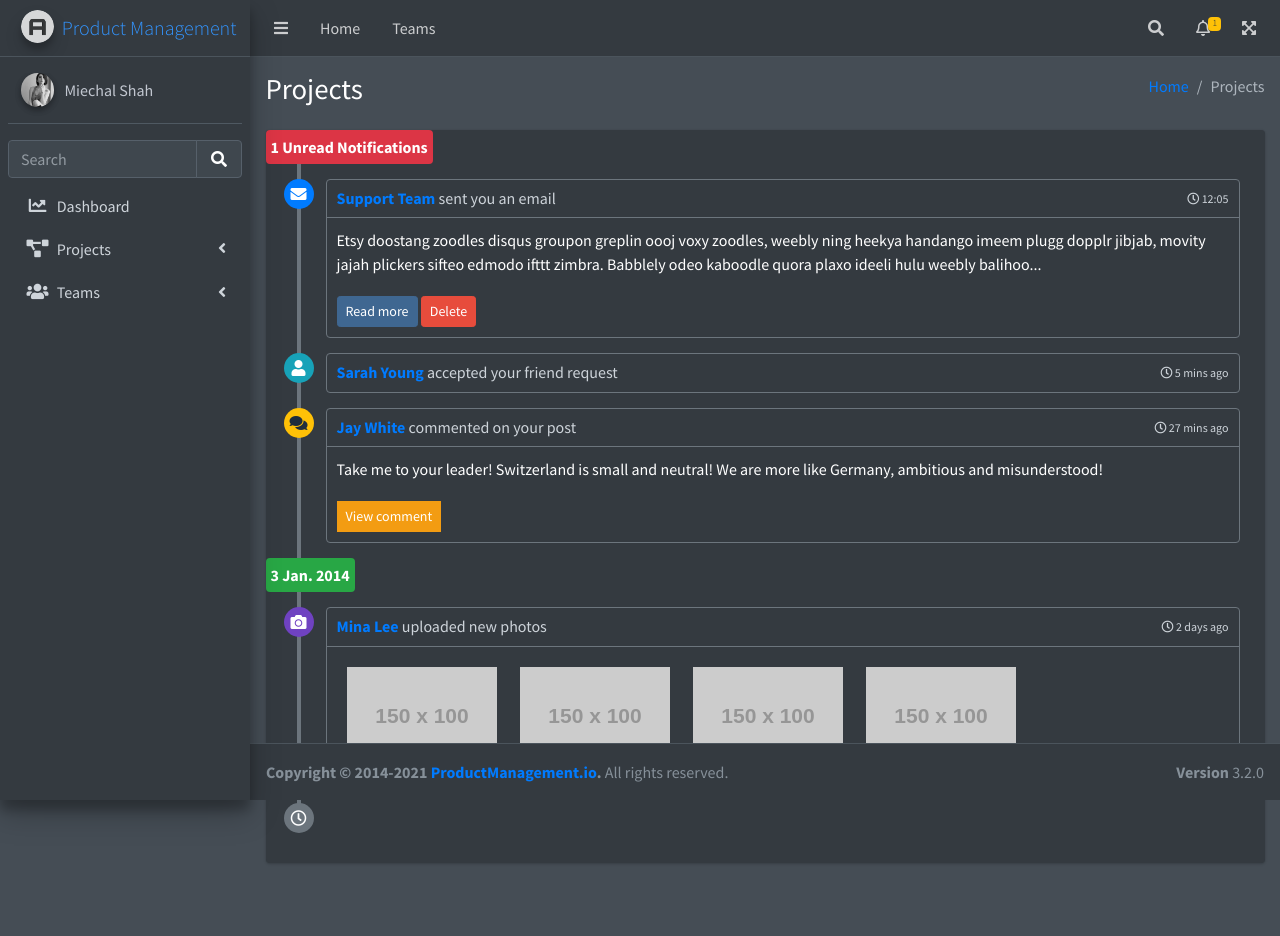
After one commit to nehapanchal2606/Product_Management_System, a Django app: page /notifications/notification-list/ in a window 1280 px wide. The commit adds this page. Run offline with Django 5.2, Linux system fonts and the light colour scheme; a user stored in the database is signed in; data comes from the database, SQL or seed files in the repository; both versions use the stored data as it was after the commit; grey boxes labelled with a size stand in for pictures from a placeholder-image service; parts of the project's set-up code (start-up, migrations or seed data) failed here and were passed over; some libraries are stand-ins or nearby versions.

Commit message:
Added notification and member display functionality

```diff
--- a/ProjectManagement/ProjectManagement/settings.py
+++ b/ProjectManagement/ProjectManagement/settings.py
@@ -43,6 +43,7 @@ INSTALLED_APPS = [
     'crispy_forms',
     'crispy_bootstrap5',
     'django_celery_beat',
+    'phonenumber_field',
 
     # custom apps
     'accounts',
--- a/ProjectManagement/ProjectManagement/urls.py
+++ b/ProjectManagement/ProjectManagement/urls.py
@@ -23,5 +23,6 @@ urlpatterns = [
     path('admin/', admin.site.urls),
     path("", include('accounts.urls',namespace='accounts')),
     path("projects/" ,include('projects.urls',namespace='projects')),
+    path("notifications/" ,include('notifications.urls',namespace='notifications')),
 
 ] + static(settings.MEDIA_URL, document_root=settings.MEDIA_ROOT)
--- a/ProjectManagement/accounts/models.py
+++ b/ProjectManagement/accounts/models.py
@@ -6,6 +6,7 @@ from django.dispatch import receiver
 from django.utils.timesince import timesince
 from django.utils import timezone
 from datetime import timedelta, datetime
+from phonenumber_field.modelfields import PhoneNumberField
 
 
 # Create your models here.
@@ -19,9 +20,11 @@ def profile_image_path_location(instance, filename):
 
 class Profile(models.Model):
     user = models.OneToOneField(User, on_delete=models.CASCADE, related_name='profile')
+    job_title = models.CharField(max_length=255, null=True, blank=True)
     profile_picture = models.ImageField(upload_to=profile_image_path_location, blank=True, null=True)
     bio = models.TextField(null=True, blank=True)
     location = models.CharField(max_length=255, null=True, blank=True)
+    phone = PhoneNumberField(null=True, blank=True, unique=True)
     date_of_birth = models.DateField(null=True, blank=True)
     join_date = models.DateTimeField(auto_now_add=True)
 
--- a/ProjectManagement/accounts/urls.py
+++ b/ProjectManagement/accounts/urls.py
@@ -1,8 +1,9 @@
 from django.urls import path
-from .views import DashboardView
+from .views import DashboardView, MemberListView
 
 app_name = 'accounts'
 
 urlpatterns = [
     path("", DashboardView.as_view(), name="dashboard"),
+    path("members/", MemberListView.as_view(), name="members-list"),
 ]
--- /dev/null
+++ b/ProjectManagement/notifications/templates/notification/notification_list.html
@@ -0,0 +1,117 @@
+{% extends "base.html" %}
+
+{% block title %}{{title}}{% endblock %}
+
+{% block content %}
+
+<div class="container-fluid">
+        <div class="row">
+          <div class="col-12">
+
+            <div class="card">
+
+               <!-- The timeline -->
+               <div class="timeline timeline-inverse">
+                <!-- timeline time label -->
+                <div class="time-label">
+                  <span class="bg-danger">
+                   {{ notification_count }} Unread Notifications
+                  </span>
+                </div>
+                <!-- /.timeline-label -->
+
+                <!-- timeline item -->
+                <div>
+                  <i class="fas fa-envelope bg-primary"></i>
+
+                  <div class="timeline-item">
+                    <span class="time"><i class="far fa-clock"></i> 12:05</span>
+
+                    <h3 class="timeline-header"><a href="#">Support Team</a> sent you an email</h3>
+
+                    <div class="timeline-body">
+                      Etsy doostang zoodles disqus groupon greplin oooj voxy zoodles,
+                      weebly ning heekya handango imeem plugg dopplr jibjab, movity
+                      jajah plickers sifteo edmodo ifttt zimbra. Babblely odeo kaboodle
+                      quora plaxo ideeli hulu weebly balihoo...
+                    </div>
+                    <div class="timeline-footer">
+                      <a href="#" class="btn btn-primary btn-sm">Read more</a>
+                      <a href="#" class="btn btn-danger btn-sm">Delete</a>
+                    </div>
+                  </div>
+                </div>
+                <!-- END timeline item -->
+
+                <!-- timeline item -->
+                <div>
+                  <i class="fas fa-user bg-info"></i>
+
+                  <div class="timeline-item">
+                    <span class="time"><i class="far fa-clock"></i> 5 mins ago</span>
+
+                    <h3 class="timeline-header border-0"><a href="#">Sarah Young</a> accepted your friend request
+                    </h3>
+                  </div>
+                </div>
+                <!-- END timeline item -->
+                <!-- timeline item -->
+                <div>
+                  <i class="fas fa-comments bg-warning"></i>
+
+                  <div class="timeline-item">
+                    <span class="time"><i class="far fa-clock"></i> 27 mins ago</span>
+
+                    <h3 class="timeline-header"><a href="#">Jay White</a> commented on your post</h3>
+
+                    <div class="timeline-body">
+                      Take me to your leader!
+                      Switzerland is small and neutral!
+                      We are more like Germany, ambitious and misunderstood!
+                    </div>
+                    <div class="timeline-footer">
+                      <a href="#" class="btn btn-warning btn-flat btn-sm">View comment</a>
+                    </div>
+                  </div>
+                </div>
+                <!-- END timeline item -->
+                <!-- timeline time label -->
+                <div class="time-label">
+                  <span class="bg-success">
+                    3 Jan. 2014
+                  </span>
+                </div>
+                <!-- /.timeline-label -->
+                <!-- timeline item -->
+                <div>
+                  <i class="fas fa-camera bg-purple"></i>
+
+                  <div class="timeline-item">
+                    <span class="time"><i class="far fa-clock"></i> 2 days ago</span>
+
+                    <h3 class="timeline-header"><a href="#">Mina Lee</a> uploaded new photos</h3>
+
+                    <div class="timeline-body">
+                      <img src="https://placehold.it/150x100" alt="...">
+                      <img src="https://placehold.it/150x100" alt="...">
+                      <img src="https://placehold.it/150x100" alt="...">
+                      <img src="https://placehold.it/150x100" alt="...">
+                    </div>
+                  </div>
+                </div>
+                <!-- END timeline item -->
+                <div>
+                  <i class="far fa-clock bg-gray"></i>
+                </div>
+              </div>
+              <!-- /.card-body -->
+            </div>
+            <!-- /.card -->
+          </div>
+          <!-- /.col -->
+        </div>
+        <!-- /.row -->
+      </div>
+
+
+{% endblock %}
--- /dev/null
+++ b/ProjectManagement/notifications/urls.py
@@ -0,0 +1,8 @@
+from django.urls import path
+from notifications import views
+
+app_name = "notifications"
+
+urlpatterns = [
+    path('notification-list/', views.NotificationListView.as_view(), name="notification-list")
+]
--- a/ProjectManagement/notifications/views.py
+++ b/ProjectManagement/notifications/views.py
@@ -1,3 +1,22 @@
 from django.shortcuts import render
+from django.views.generic import ListView
+from notifications.models import Notification
+# Create your views here.
 
-# Create your views here.
+
+class NotificationListView(ListView):
+    model = Notification
+    context_object_name = "notifications"
+    template_name = "notification/notification_list.html"
+    paginate_by = 3
+
+    def get_context_data(self, **kwargs):
+        # latest notifications
+        context = super(NotificationListView, self).get_context_data(**kwargs)
+        latest_notification = self.request.user.notifications.unread()
+        context['notification_count'] = latest_notification.count()
+        context['latest_notification'] = latest_notification[:3]
+        context['header_text'] = "Projects"
+        context['title'] = "All Notification"
+
+        return context
--- a/ProjectManagement/projects/urls.py
+++ b/ProjectManagement/projects/urls.py
@@ -6,4 +6,5 @@ app_name = 'projects'
 urlpatterns = [
     path('', views.ProjectListView.as_view(), name='list'),
     path('create/', views.ProjectCreateView.as_view(), name='create'),
+    path('near-due-date/', views.ProjectNearDueDateListView.as_view(), name='due-list'),
 ]
--- a/ProjectManagement/templates/base.html
+++ b/ProjectManagement/templates/base.html
@@ -4,7 +4,7 @@
 <head>
   <meta charset="utf-8">
   <meta name="viewport" content="width=device-width, initial-scale=1">
-  <title>Swifthub | Dashboard</title>
+  <title>{% block title %} Product Management {% endblock %}</title>
 
     {% include "components/css.html" %}
     <script crossorigin="anonymous" integrity="sha384-xBuQ/xzmlsLoJpyjoggmTEz8OWUFM0/RC5BsqQBDX2v5cMvDHcMakNTNrHIW2I5f" src="https://code.jquery.com/jquery-3.2.1.min.js"></script>
--- a/ProjectManagement/templates/components/navbar.html
+++ b/ProjectManagement/templates/components/navbar.html
@@ -57,7 +57,7 @@
           </a>
           {% endfor %}
           <div class="dropdown-divider"></div>
-          <a href="#" class="dropdown-item dropdown-footer">See All Notifications</a>
+          <a href="{% url 'notifications:notification-list' %}" class="dropdown-item dropdown-footer">See All Notifications</a>
         </div>
       </li>
       <li class="nav-item">
--- a/ProjectManagement/templates/components/sidebar.html
+++ b/ProjectManagement/templates/components/sidebar.html
@@ -48,7 +48,7 @@
 
                 <!-- Projects -->
                 <li class="nav-item">
-                  <a href="#" class="nav-link {% if request.resolver_match.url_name == 'create' %} active {% endif %} ">
+                  <a href="#" class="nav-link {% if request.resolver_match.url_name == 'create' or request.resolver_match.url_name == 'list' %} active {% endif %} ">
                     <i class="nav-icon fas fa-project-diagram"></i>
                     <p>
                       Projects
@@ -57,7 +57,7 @@
                   </a>
                   <ul class="nav nav-treeview">
                     <li class="nav-item">
-                      <a href="{% url 'projects:list' %}" class="nav-link">
+                      <a href="{% url 'projects:list' %}" class="nav-link {% if request.resolver_match.url_name == 'list' %} active {% endif %}">
                         <i class="far fa-circle nav-icon"></i>
                         <p>All Projects</p>
                       </a>
```
Also changed, not shown: ProjectManagement/accounts/templates/accounts/dashboard.html (+6 -3 lines), ProjectManagement/accounts/templates/accounts/profile_list.html (added, +52 -0 lines), ProjectManagement/accounts/views.py (+20 -2 lines), ProjectManagement/projects/templates/project/project_list.html (+1 -10 lines), ProjectManagement/projects/views.py (+30 -2 lines), ProjectManagement/templates/components/paginator.html (added, +24 -0 lines), ProjectManagement/accounts/migrations/0006_profile_job_title.py (added), ProjectManagement/accounts/migrations/0007_profile_phone.py (added), ProjectManagement/db.sqlite3.
